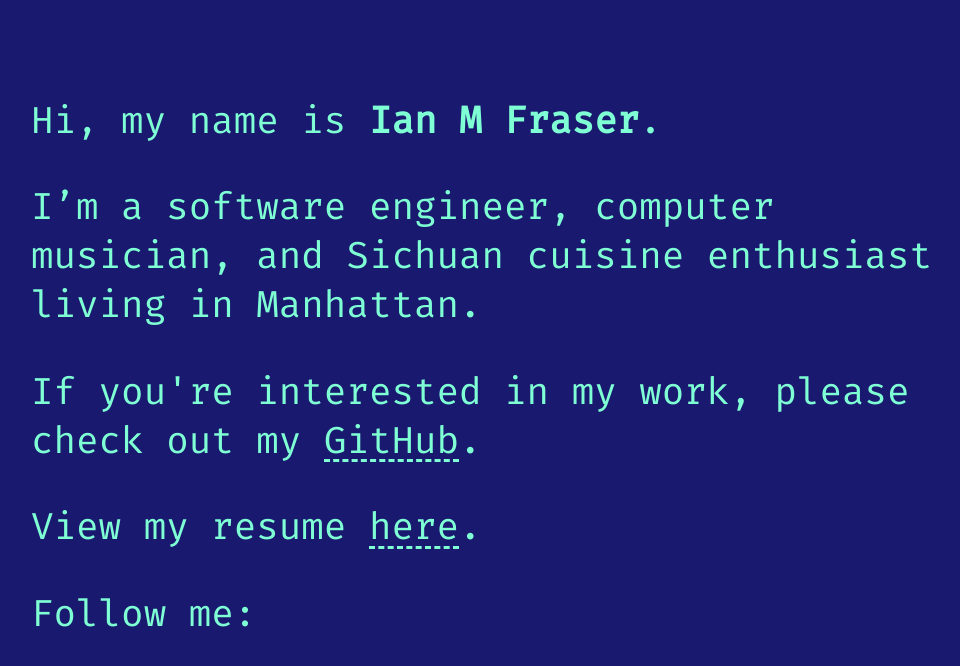
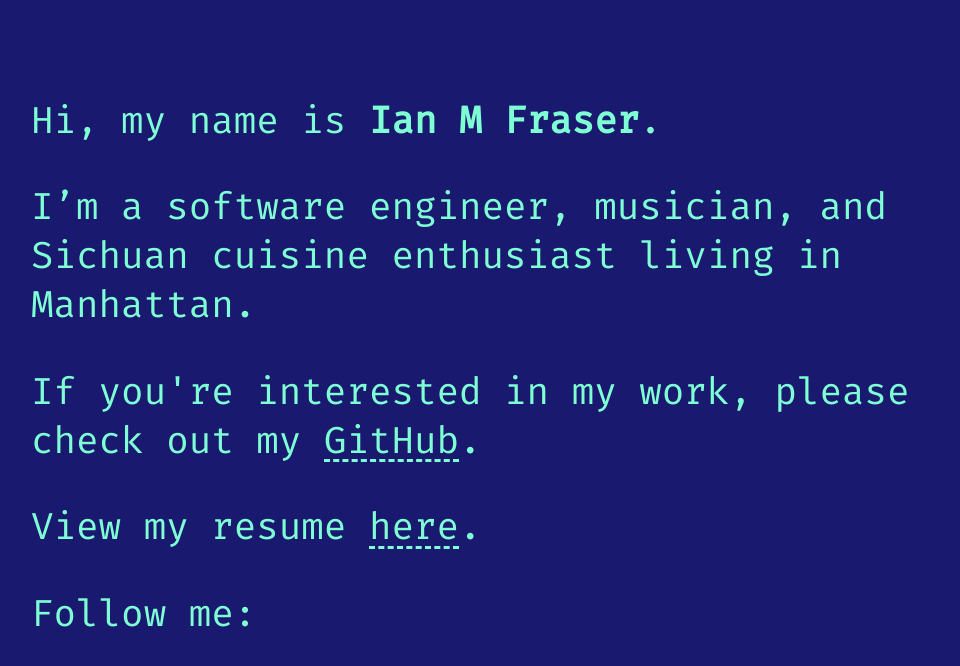
Before and after one commit to IanMFraser/imf-portfolio, a plain HTML site: page index.html in a window 1280 px wide. Shown: the whole page, without its empty margins (27-987 px from the left). Drawn offline with Linux system fonts and the light colour scheme.

Commit message:
language

```diff
--- a/index.html
+++ b/index.html
@@ -16,7 +16,7 @@
         <section class="blurb">
             <p> Hi, my name is <strong>Ian M Fraser</strong>.</p>
 
-            <p>I’m a software engineer, computer musician, and Sichuan cuisine enthusiast
+            <p>I’m a software engineer, musician, and Sichuan cuisine enthusiast
                 living in Manhattan.</p>
 
             <p>If you're interested in my work, please check out my <a href="https://github.com/IanMFraser" class="link" target="_blank">GitHub</a>.</p>
--- a/styles.css
+++ b/styles.css
@@ -16,6 +16,15 @@ a:visited {
 
 h2 {
     margin-top: 0;
+}
+
+ul {
+    padding: 0px 20px;
+}
+
+/* Animation of links - just a little wiggle */
+a:hover {
+    animation: wiggle 0.2s;
 }
 
 #education {
@@ -130,15 +139,6 @@ h2 {
     color:aquamarine;
 }
 
-ul {
-    padding: 0px 20px;
-}
-
-/* Animation of links - just a little wiggle */
-a:hover {
-    animation: wiggle 0.2s;
-}
-
 @keyframes wiggle {
     0% { transform: translate(2px, 0); }
     50% { transform: translate(-2px, 0); }
```
